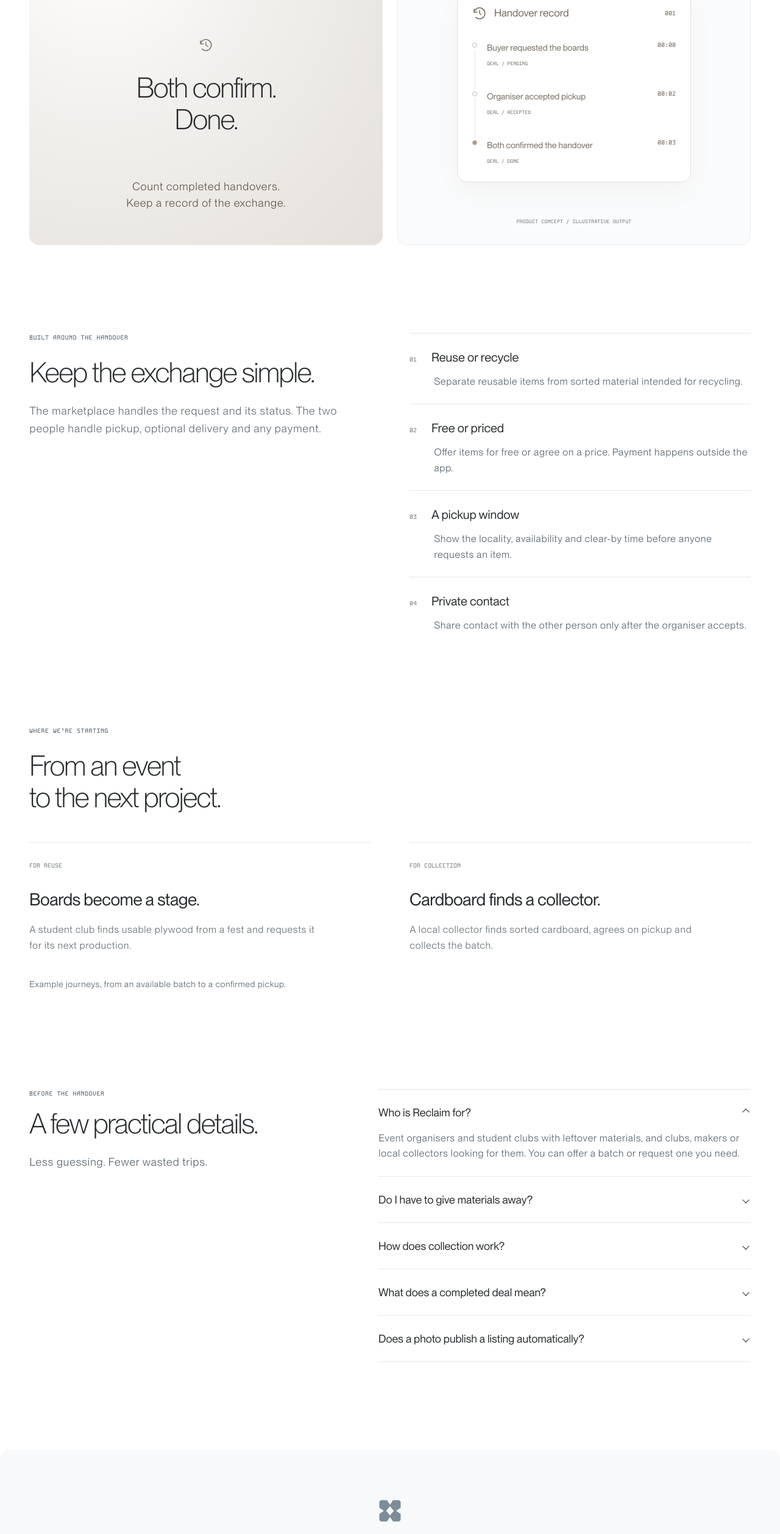
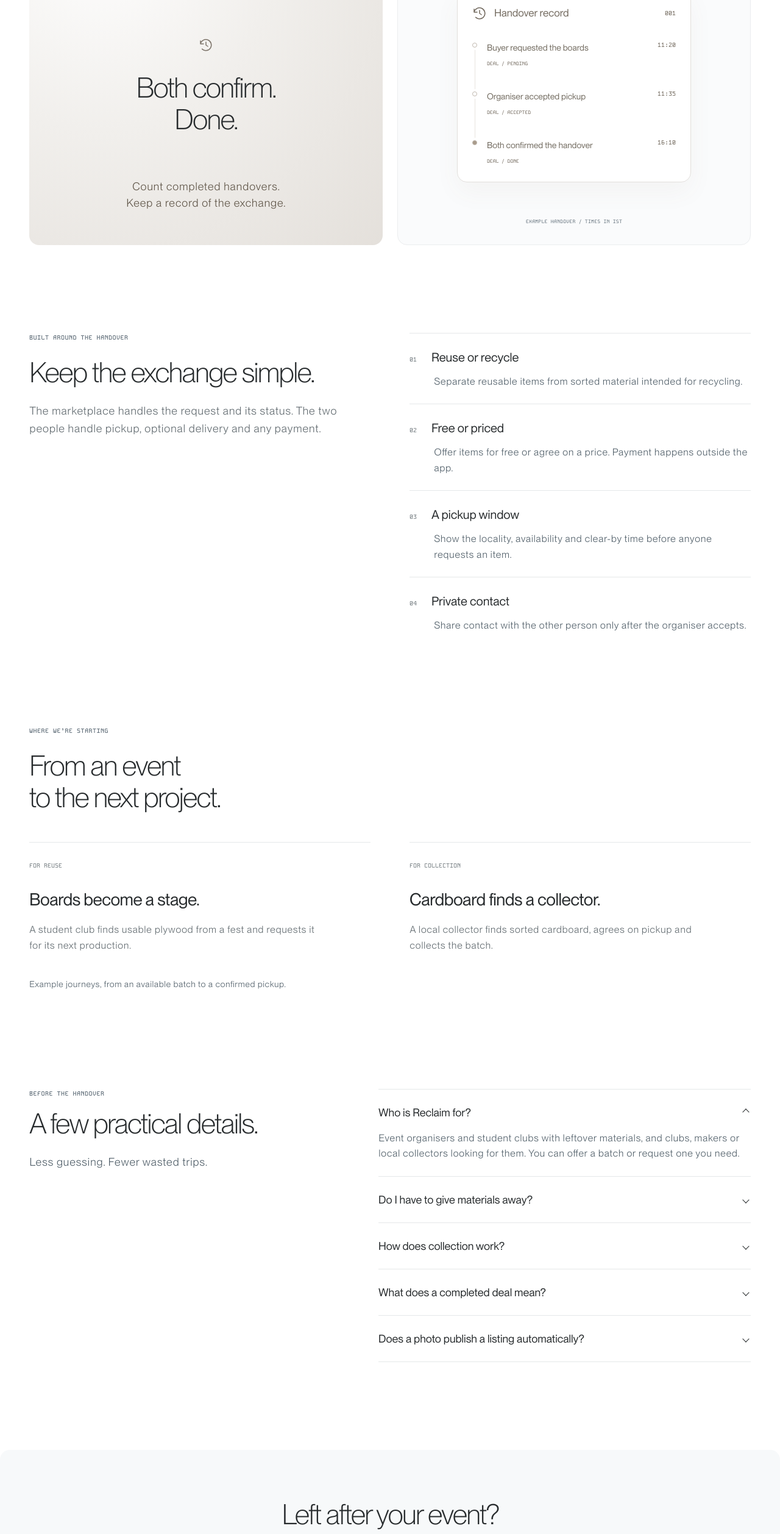
Before and after one commit to Tanveer-rajpurohit/Reclaim, a Next.js app in the folder apps/web/: page / in a window 1280 px wide. Shown: the part 3809-6325 px from the top of the page at 61% size. Built offline with nearby package versions, Linux system fonts and the light colour scheme.

Commit message:
feat(web): update approach section layout and refine time display format

```diff
--- a/apps/web/app/globals.css
+++ b/apps/web/app/globals.css
@@ -2113,6 +2113,9 @@ html {
 }
 .approach-entry {
   margin-top: 32px;
+  display: flex;
+  width: fit-content;
+  margin-inline: auto;
 }
 .material-section,
 .reclaim-questions {
--- a/apps/web/app/page.tsx
+++ b/apps/web/app/page.tsx
@@ -383,7 +383,7 @@ export default function Home() {
                       <strong>Buyer requested the boards</strong>
                       <small>DEAL / PENDING</small>
                     </div>
-                    <time>00:00</time>
+                    <time dateTime="11:20">11:20</time>
                   </li>
                   <li>
                     <span className="timeline-node" />
@@ -391,7 +391,7 @@ export default function Home() {
                       <strong>Organiser accepted pickup</strong>
                       <small>DEAL / ACCEPTED</small>
                     </div>
-                    <time>00:02</time>
+                    <time dateTime="11:35">11:35</time>
                   </li>
                   <li>
                     <span className="timeline-node current" />
@@ -399,12 +399,12 @@ export default function Home() {
                       <strong>Both confirmed the handover</strong>
                       <small>DEAL / DONE</small>
                     </div>
-                    <time>00:03</time>
+                    <time dateTime="16:10">16:10</time>
                   </li>
                 </ol>
               </div>
               <span className="demo-caption">
-                PRODUCT CONCEPT / ILLUSTRATIVE OUTPUT
+                EXAMPLE HANDOVER / TIMES IN IST
               </span>
             </article>
           </div>
@@ -539,26 +539,12 @@ export default function Home() {
           </div>
         </section>
         <section className="approach" id="approach">
-          <Mark />
           <h2>
-            First, a handover.
+            Left after your event?
             <br />
-            Then, another use.
+            Give it a next use.
           </h2>
-          <p>
-            Clear the event space. Find the next person who needs the batch.
-            <br />
-            One listing, an accepted request and a confirmed pickup.
-          </p>
-          <div className="measurement-row">
-            <span>Listings handed over</span>
-            <span>Deals completed</span>
-            <span>Material weight</span>
-            <span>Estimates labelled</span>
-          </div>
-          <span className="approach-note">
-            RECLAIM / IN DEVELOPMENT / WASTE &amp; ENERGY
-          </span>
+          <p>Offer the batch. Find someone who needs it. Arrange a handover.</p>
           <Link className="reclaim-button approach-entry" href="/login">
             Enter Reclaim <span aria-hidden="true">↗</span>
           </Link>
```
